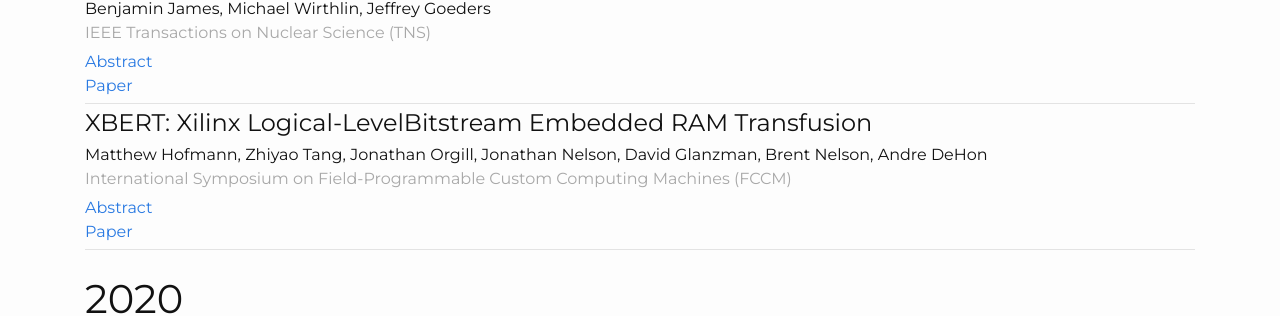
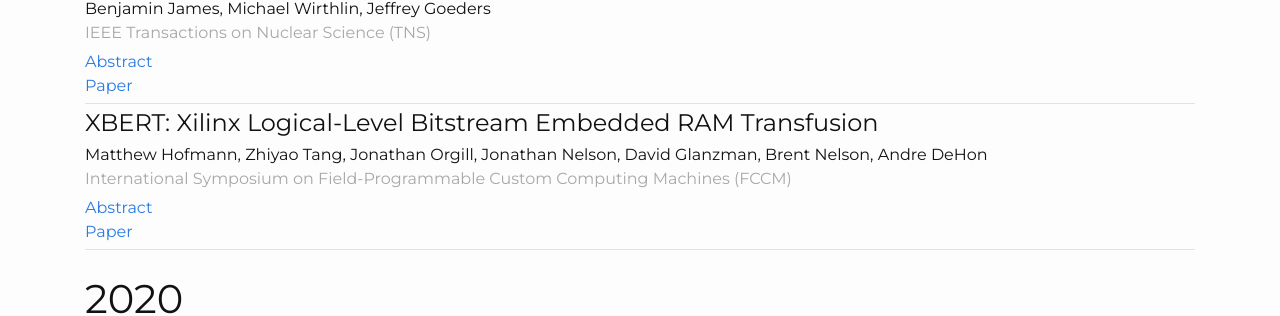
Before and after one commit to byuccl/byuccl.github.io, a Jekyll site: the page built from pages/papers.html, in a window 1280 px wide and 900 px high. Shown: the part 378-694 px from the top of the window. Built offline with Jekyll 4.4.1, drawn with Linux system fonts in a browser that asks for light colours; nearby versions of some CDN libraries.

Commit message:
typo
Signed-off-by: Jeff Goeders <jeff.goeders@gmail.com>

```diff
--- a/_data/papers.yaml
+++ b/_data/papers.yaml
@@ -1,4 +1,4 @@
-- title: "XBERT: Xilinx Logical-LevelBitstream Embedded RAM Transfusion"
+- title: "XBERT: Xilinx Logical-Level Bitstream Embedded RAM Transfusion"
   authors: Matthew Hofmann, Zhiyao Tang, Jonathan Orgill, Jonathan Nelson, David Glanzman, Brent Nelson, Andre DeHon
   conference:  International Symposium on Field-Programmable Custom Computing Machines (FCCM)
   year: >
```
